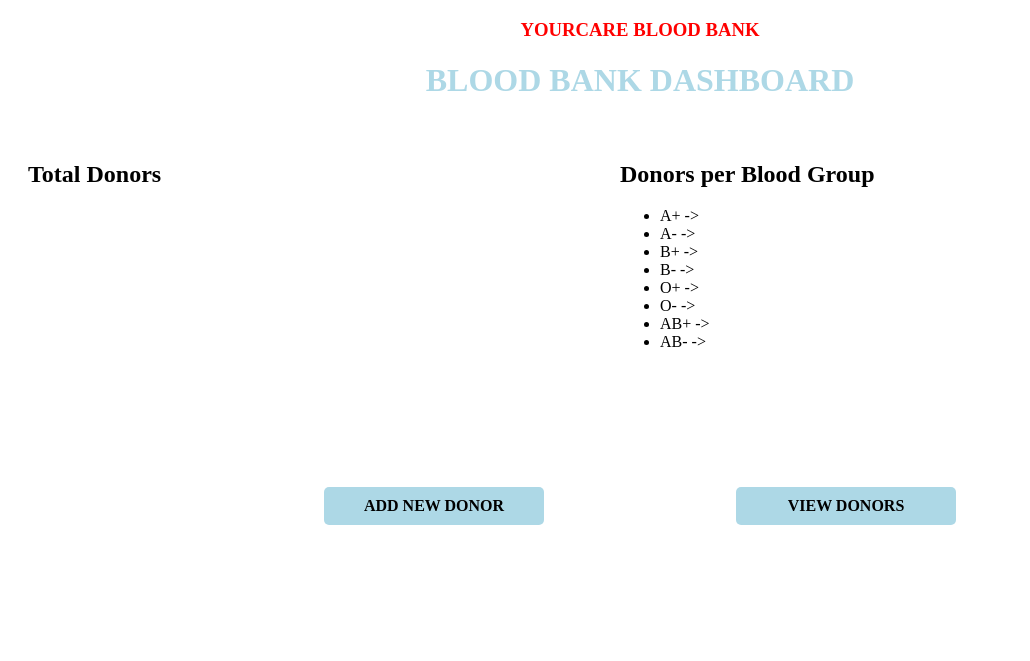
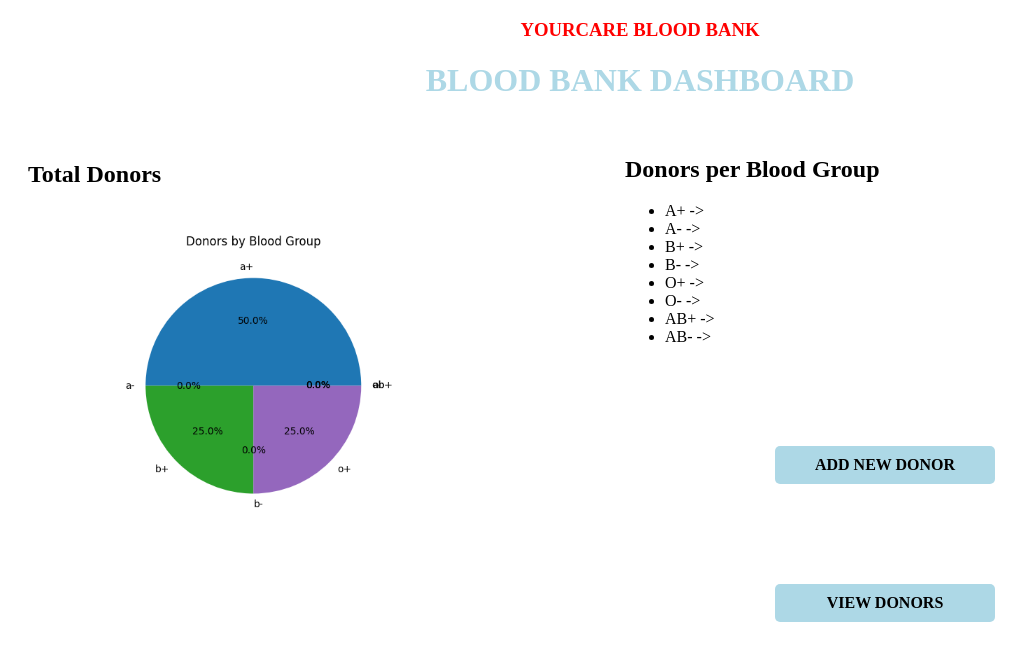
Before and after one commit to prachis-30/BloodBank, a Flask app: template templates/dashboard.html in a window 1280 px wide. Shown: the top 661 px of the page, without its empty margins (0-1030 px from the left). Run offline with Flask 3, Linux system fonts and the light colour scheme; the template is opened without the code that fills it, so the values that code supplies are empty.

Commit message:
update all

```diff
--- a/templates/dashboard.html
+++ b/templates/dashboard.html
@@ -15,7 +15,7 @@
             width: 100%;
         }
         .tot{
-            width: 40%;
+            width: 35%;
             float: left;
             padding: 15px;
             margin: 5px;
@@ -23,26 +23,25 @@
         .grpdata{
             width: 50%;
             float: right;
-            padding: 15px;
+            padding: 10px;
             margin: 5px;
         }
         .links{
-            clear: both;
-            margin-top: 20px;
+            margin-top: 5px;
         }
         .button1{
             width: 200px;
             background-color: lightblue;
             display: block;
-            float: left;
-            margin-left: 25%;
+            margin-left: 150px;
+            align-items: center;
         }
         .button2{
             width: 200px;
             background-color: lightblue;
             display: block;
-            float: right;
-            margin-right: 25%;
+            margin-left: 150px;
+            align-items: center;
         }
         a{
             width : 50%;
@@ -70,6 +69,9 @@
         <div class="tot">
             <h2>Total Donors</h2>
             <h1>{{total_donor}}</h1>
+                <div style="text-align: center;">
+                    <img src="/static/piechart.png" alt="Blood Group Pie Chart" style="width: 350px; border-radius: 10px;">
+                </div>
         </div>
 
         <div class="grpdata">
@@ -84,12 +86,14 @@
                 <li>AB+ -> {{grp_cnt['ab+']}}</li>
                 <li>AB- -> {{grp_cnt['ab-']}}</li>
             </ul>
-        </div>
 
         <div class="links">
             <a href="/" class="button1">ADD NEW DONOR</a>
             <a href="/donors" class="button2">VIEW DONORS</a>
         </div>
+        </div>
+
+
     </div>
 </body>
 </html>
```
Also changed, not shown: donors.db, static/piechart.png.
